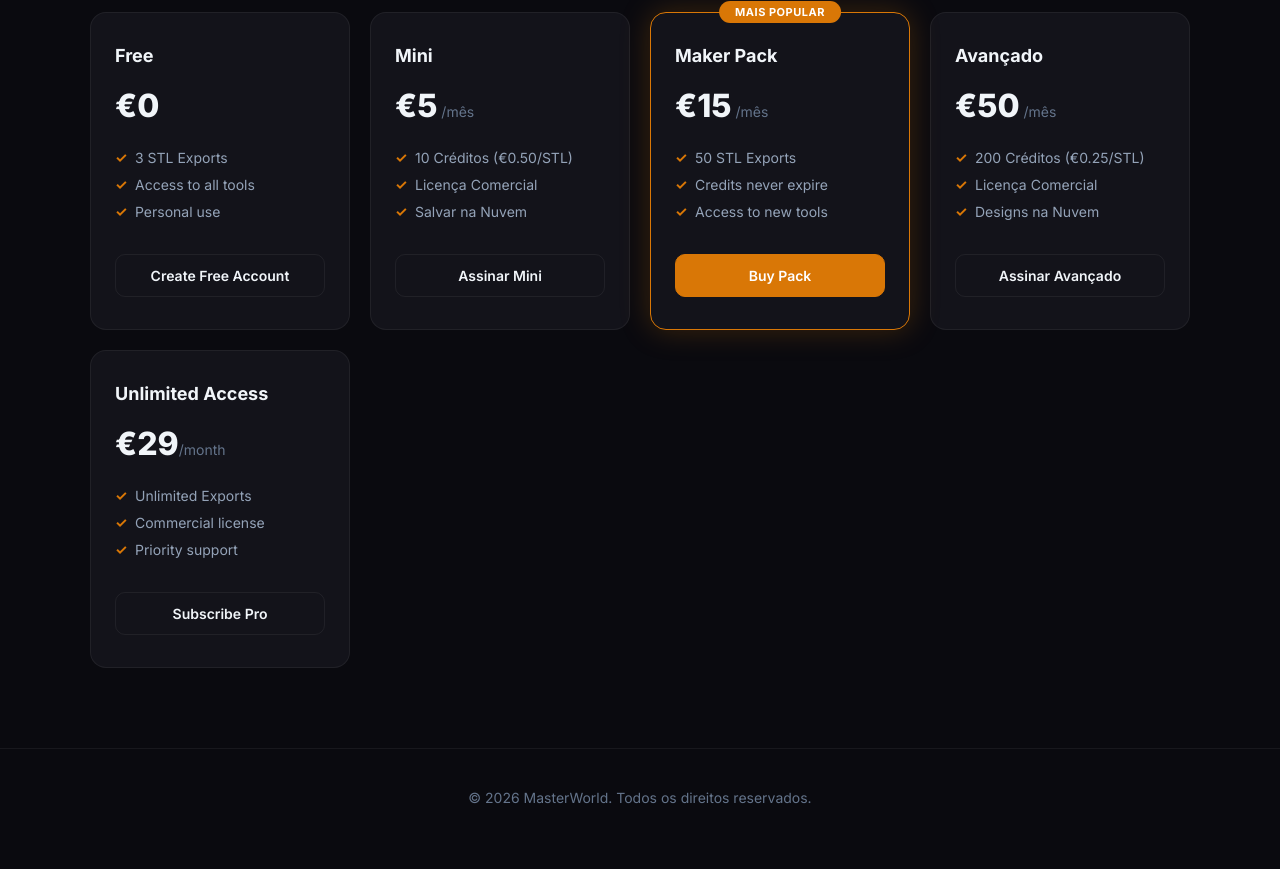
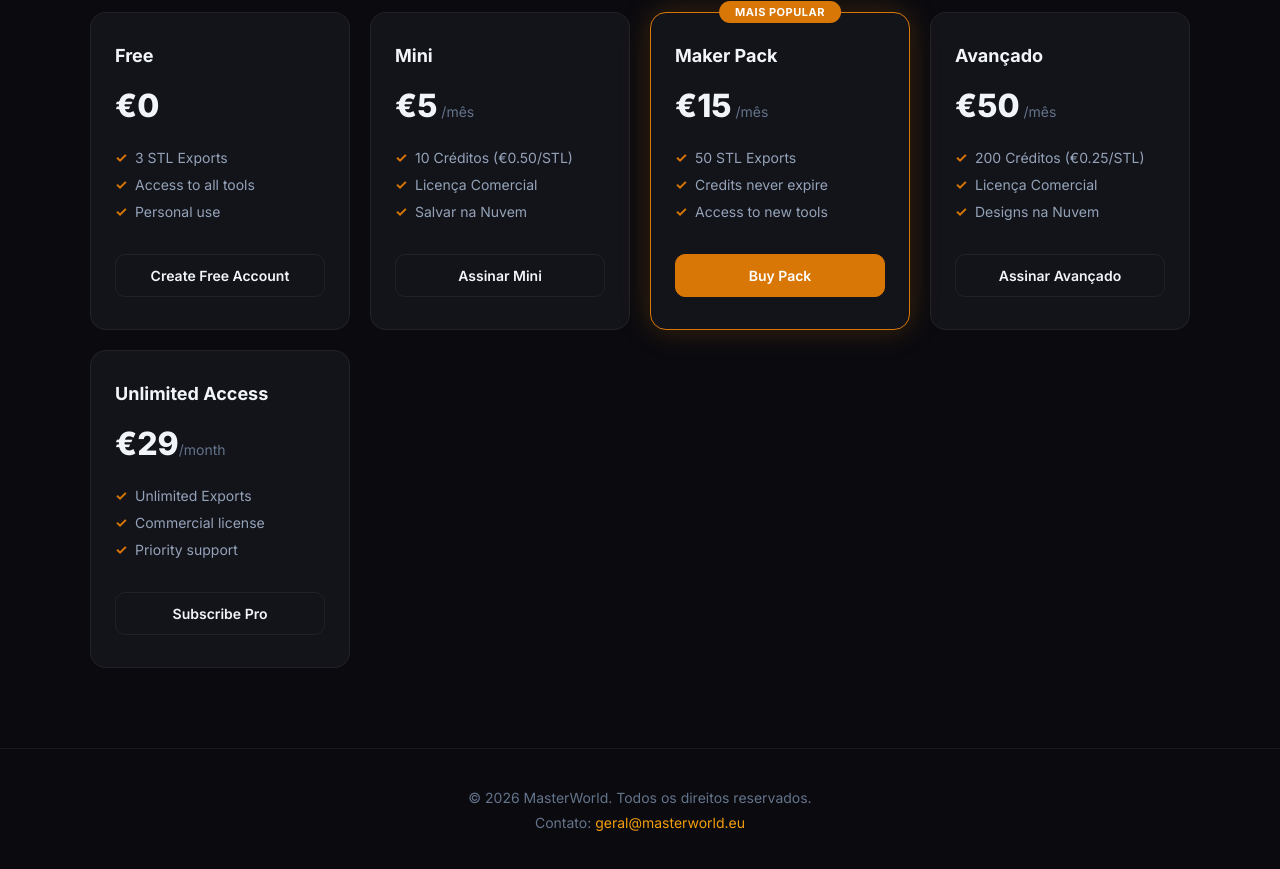
Before and after one commit to jarffs/master3d, a website built with Vite: page index.html in a window 1280 px wide. Shown: the part 2151-3020 px from the top of the page. Before the commit the page ends 2997 px from the top, so only its background shows below. Built offline with nearby package versions, Linux system fonts and the light colour scheme; no server answers.

Commit message:
chore(landing): add contact email to footer

```diff
--- a/index.html
+++ b/index.html
@@ -792,6 +792,7 @@
   <!-- FOOTER -->
   <footer class="footer">
     <p>&copy; 2026 MasterWorld. Todos os direitos reservados.</p>
+    <p style="margin-top: 8px; font-size: 14px; color: var(--text-muted);">Contato: <a href="mailto:geral@masterworld.eu" style="color: var(--accent-hover); text-decoration: none;">geral@masterworld.eu</a></p>
   </footer>
 
   <div id="auth-modal" class="modal hidden" role="dialog" aria-modal="true" aria-labelledby="auth-title">
```
